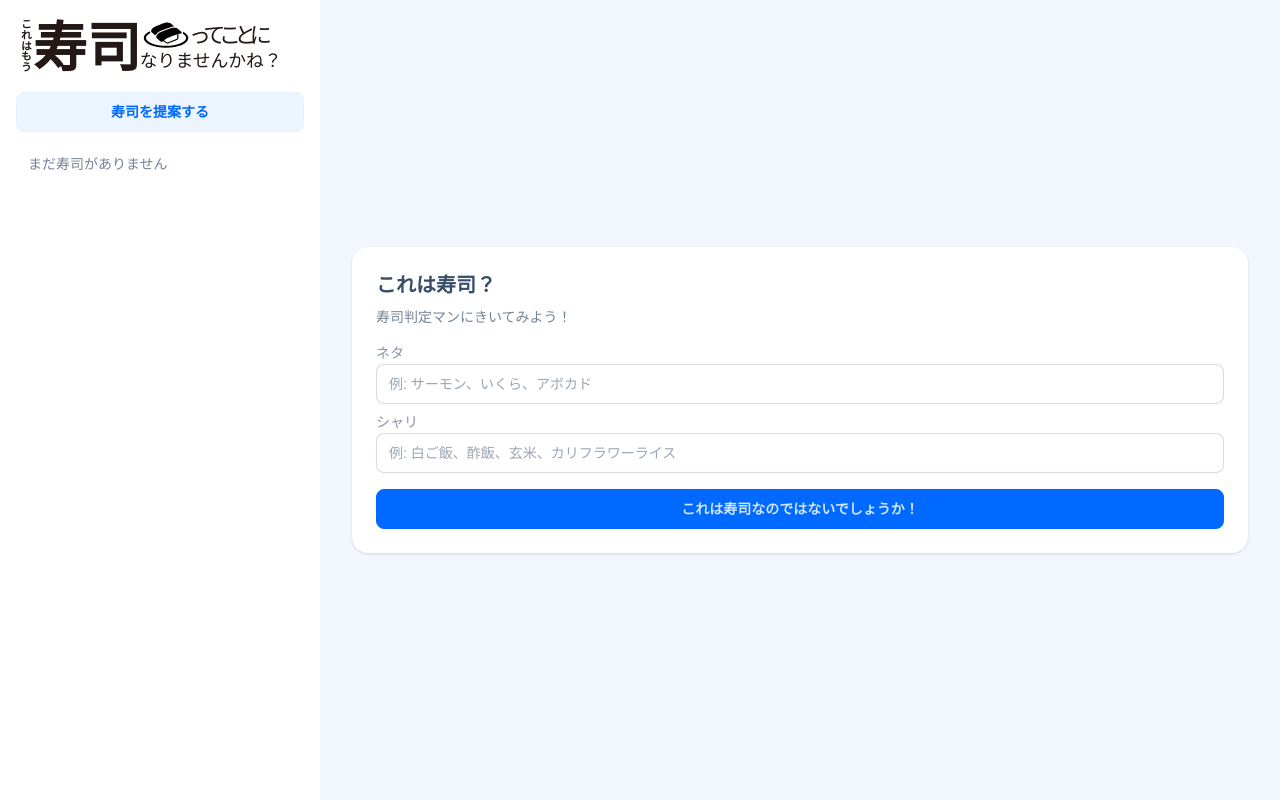
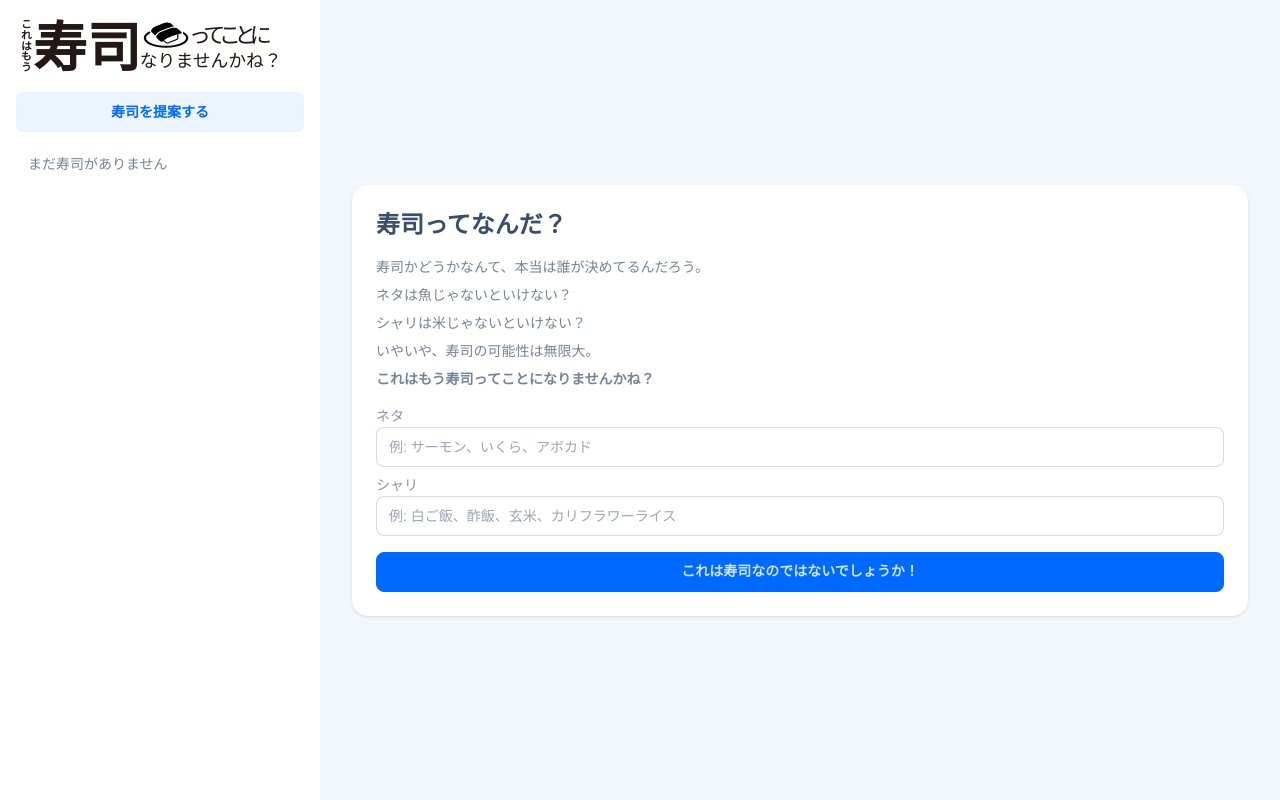
Before and after one commit to musicshio/generative-sushi, a Next.js app: page / in a window 1280 px wide. Built offline with nearby package versions, Linux system fonts and the light colour scheme; a web font is replaced by a local one.

Commit message:
feat: enhance top page

```diff
--- a/app/page.tsx
+++ b/app/page.tsx
@@ -40,13 +40,19 @@ export default function Page() {
     };
 
     return (
-        <div className="min-h-full flex items-center justify-center bg-base-200">
+        <div className="min-h-full flex items-center justify-center bg-base-200 p-2">
             <div className="card w-full max-w-4xl bg-base-100 shadow">
                 <div className="card-body gap-10">
                     <div className="space-y-4">
-                        <div className="space-y-2">
-                            <h1 className="text-xl font-semibold">これは寿司？</h1>
-                            <p className="text-sm text-base-content/70">寿司判定マンにきいてみよう！</p>
+                        <div className="space-y-4">
+                            <h1 className="text-2xl font-semibold">寿司ってなんだ？</h1>
+                            <div className="space-y-2">
+                                <p className="text-sm text-base-content/70">寿司かどうかなんて、本当は誰が決めてるんだろう。</p>
+                                <p className="text-sm text-base-content/70">ネタは魚じゃないといけない？</p>
+                                <p className="text-sm text-base-content/70">シャリは米じゃないといけない？</p>
+                                <p className="text-sm text-base-content/70">いやいや、寿司の可能性は無限大。</p>
+                                <p className="text-md font-bold text-base-content/70">これはもう寿司ってことになりませんかね？</p>
+                            </div>
                         </div>
                         <form onSubmit={handleSushiSubmit} className="space-y-4">
                             <div className="space-y-2">
```
